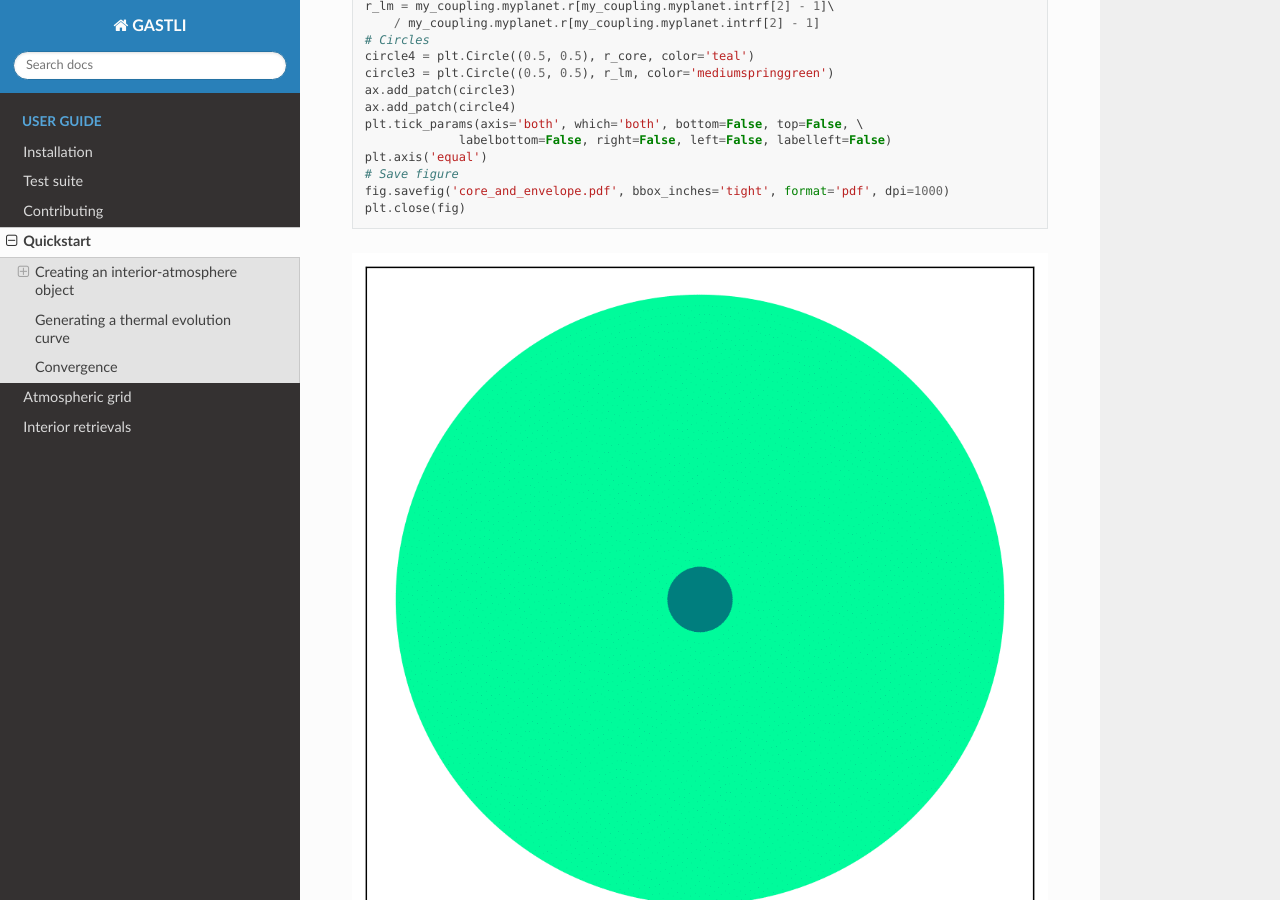
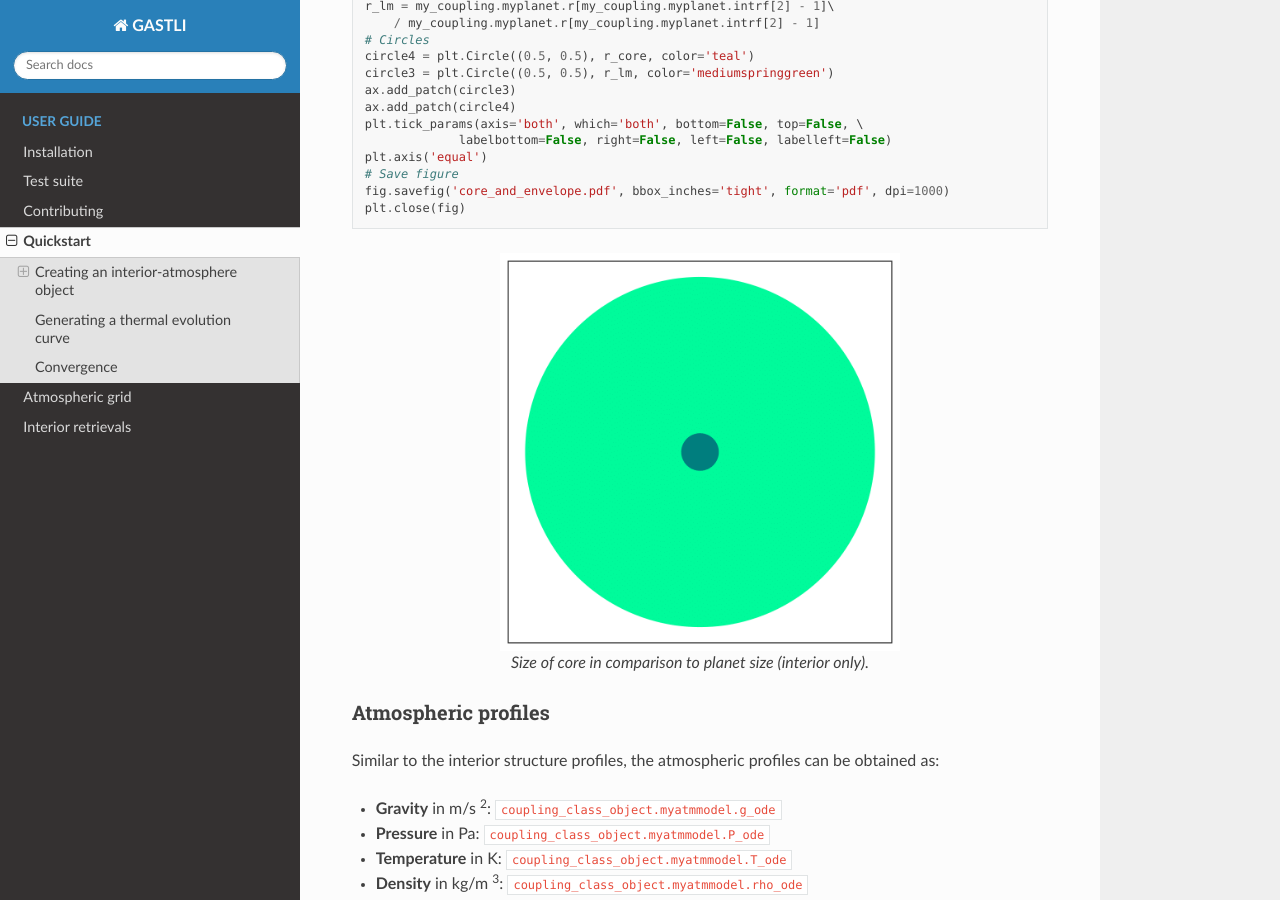
Before and after one commit to lorenaacuna/GASTLI, a Sphinx documentation site: the page built from docs/source/tutorial.rst, in a window 1280 px wide and 900 px high, scrolled down 5546 px. Built offline with Sphinx 7.4.7 and the Read the Docs theme 3.1.0, drawn with Linux system fonts in a browser that asks for light colours.

Commit message:
Update tutorial.rst

```diff
--- a/docs/source/tutorial.rst
+++ b/docs/source/tutorial.rst
@@ -214,6 +214,7 @@ Additionally, we can show with a circle diagram the size of the core with respec
    plt.close(fig)
 
 .. figure:: core_and_envelope.png
+   :width: 400
    :align: center
 
    Size of core in comparison to planet size (interior only).
@@ -344,6 +345,7 @@ We can combine the pressure-temperature profile from the interior and the atmosp
 
 
 .. figure:: phase_diagram.png
+   :width: 400
    :align: center
 
    Pressure-temperature adiabats for a metal-rich planet at low (300 K) and high irradiation (1000 K).
@@ -452,6 +454,7 @@ We can then read the file and plot the mass-radius curve. In this file, the colu
    plt.close(fig)
 
 .. figure:: Jupiter_MRrel.png
+   :width: 400
    :align: center
 
    Mass-radius curve for a Jupiter analogue with a homogeneous, solar composition (CMF = 0, log(Fe/H) = 0).
@@ -556,6 +559,7 @@ Then this file can be read, and its columns are used to solve the luminosity dif
    plt.close(fig)
 
 .. figure:: thermal_evolution_HATP26b_20xsolar.png
+   :width: 400
    :align: center
 
    Radius evolution of HAT-P-26 b for CMF = 0.5 and 20 x solar envelope composition.
@@ -708,6 +712,7 @@ We recommend increasing ``j_max``, to no more than ``j_max = 99``. Sometimes, ev
    plt.close(fig)
 
 .. figure:: convergence_tutorial.png
+   :width: 400
    :align: center
 
    Convergence of the layers radii in each iteration in the interior model.
```
